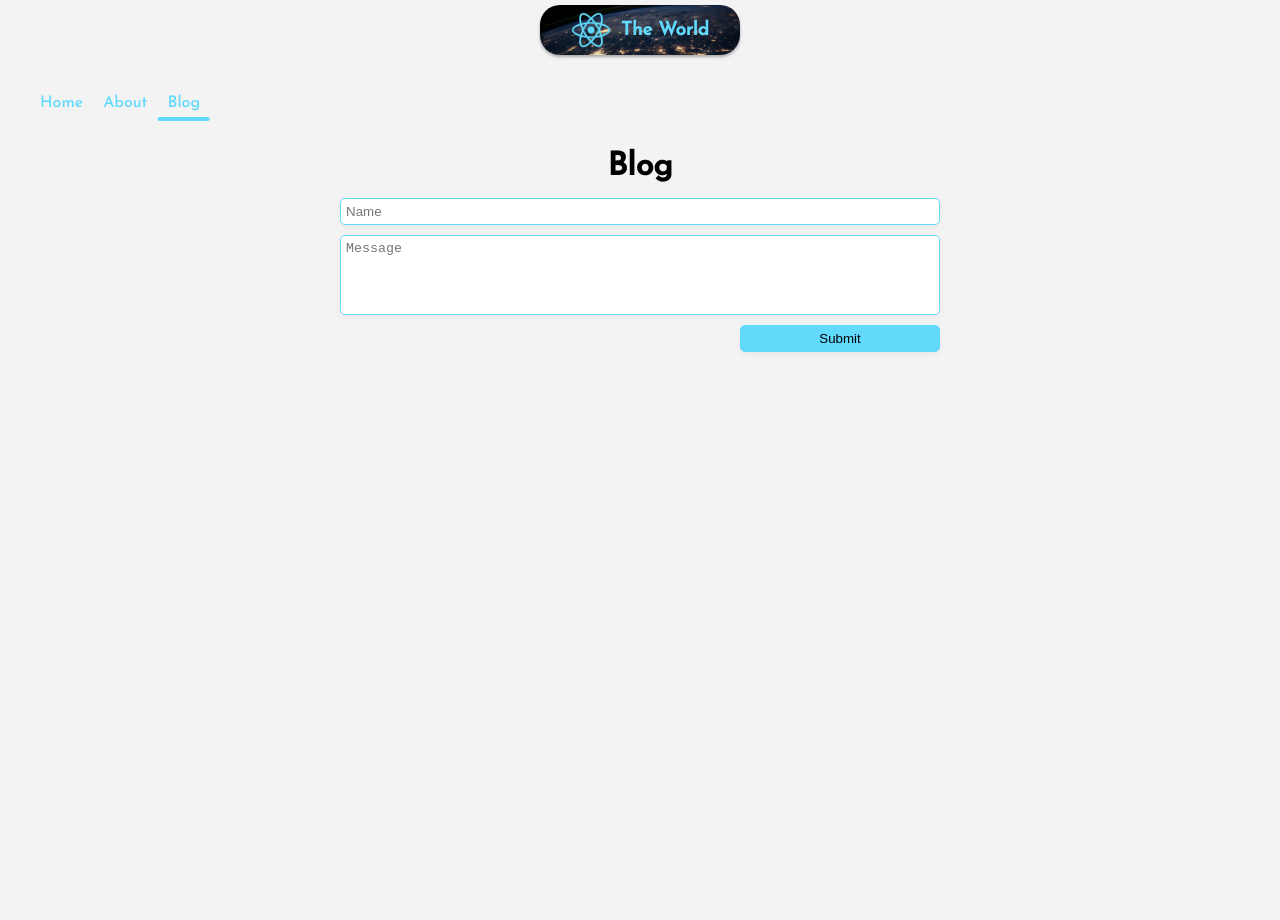
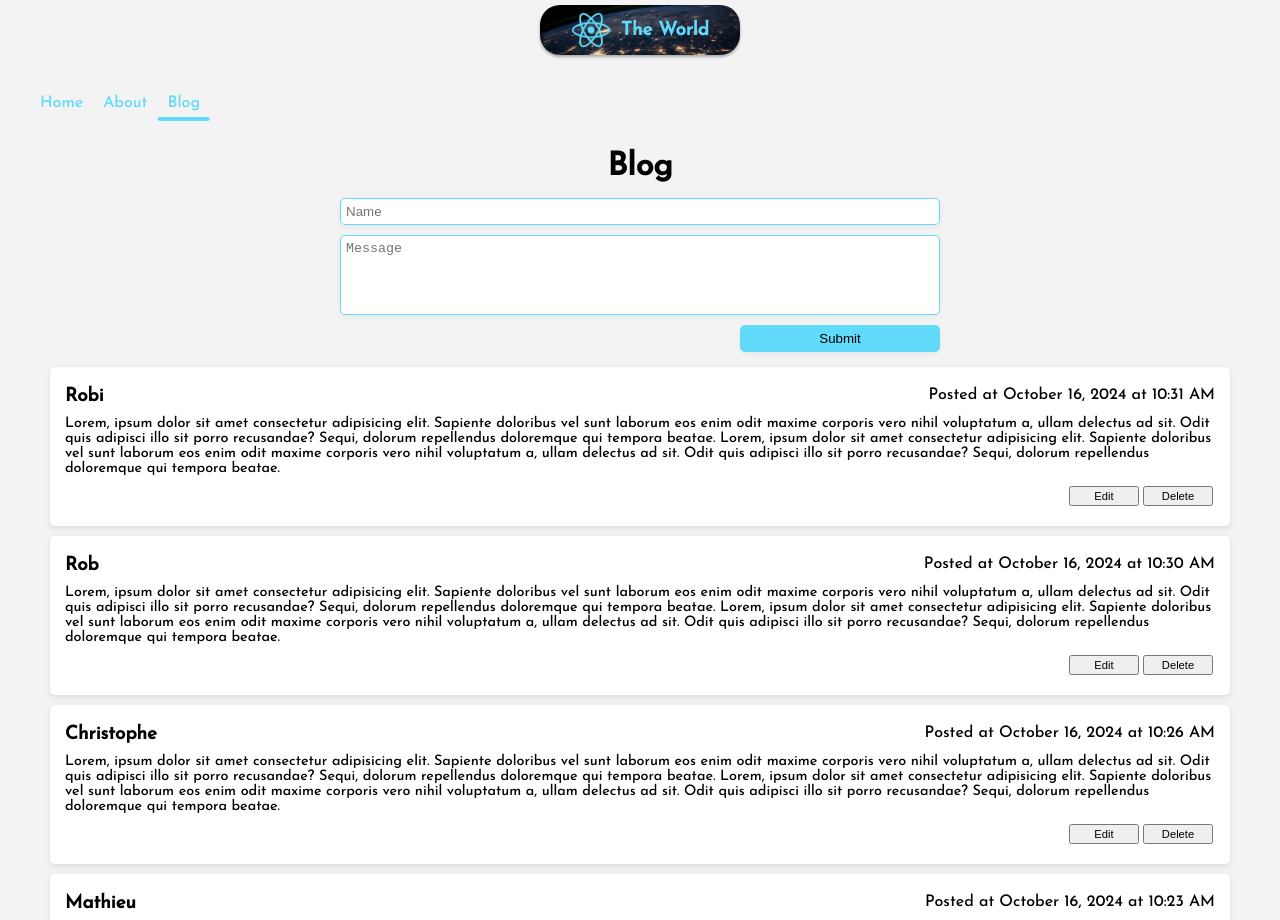
Before and after one commit to Rosanvila/React-Flag, a React (Create React App) app: page /blog in a window 1280 px wide. Shown: the top 920 px of the page. Before the commit the page ends 800 px from the top, so only its background shows below. Built offline with nearby package versions, Linux system fonts and the light colour scheme; data requests are answered from the project's data file.

Commit message:
[feature] Axios post articles

```diff
--- a/package.json
+++ b/package.json
@@ -7,6 +7,7 @@
     "@testing-library/react": "^13.4.0",
     "@testing-library/user-event": "^13.5.0",
     "axios": "^1.7.7",
+    "json-server": "^1.0.0-beta.3",
     "react": "^18.3.1",
     "react-dom": "^18.3.1",
     "react-router-dom": "^6.26.2",
@@ -17,7 +18,8 @@
     "start": "react-scripts start",
     "build": "react-scripts build",
     "test": "react-scripts test",
-    "eject": "react-scripts eject"
+    "eject": "react-scripts eject",
+    "server": "json-server --watch src/assets/db.json --port 3001"
   },
   "eslintConfig": {
     "extends": [
--- a/src/assets/db.json
+++ b/src/assets/db.json
@@ -4,19 +4,55 @@
       "author": "Robin",
       "content": "      Lorem, ipsum dolor sit amet consectetur adipisicing elit. Sapiente doloribus vel sunt laborum eos enim odit maxime corporis vero nihil voluptatum a, ullam delectus ad sit. Odit quis adipisci illo sit porro recusandae? Sequi, dolorum repellendus doloremque qui tempora beatae.",
       "date": 1621530288602,
-      "id": 1
+      "id": "1"
     },
     {
       "author": "Thomas",
       "content": "Lorem, ipsum dolor sit amet consectetur adipisicing elit. Sapiente doloribus vel sunt laborum eos enim odit maxime corporis vero nihil voluptatum a, ullam delectus ad sit. Odit quis adipisci illo sit porro recusandae? Sequi, dolorum repellendus doloremque qui tempora beatae.\n\nLorem, ipsum dolor sit amet consectetur adipisicing elit. Sapiente doloribus vel sunt laborum eos enim odit maxime corporis vero nihil voluptatum a, ullam delectus ad sit. Odit quis adipisci illo sit porro recusandae? Sequi, dolorum repellendus doloremque qui tempora beatae.",
       "date": 1621536029778,
-      "id": 2
+      "id": "2"
     },
     {
       "author": "Théo",
       "content": "Lorem, ipsum dolor sit amet consectetur adipisicing elit. Sapiente doloribus vel sunt laborum eos enim odit maxime corporis vero nihil voluptatum a, ullam delectus ad sit. Odit quis adipisci illo sit porro recusandae? Sequi, dolorum repellendus doloremque qui tempora beatae.Lorem, ipsum dolor sit amet consectetur adipisicing elit. Sapiente doloribus vel sunt laborum eos enim odit maxime corporis vero nihil voluptatum a, ullam delectus ad sit. ",
       "date": 1621536056135,
-      "id": 3
+      "id": "3"
+    },
+    {
+      "author": "Lila",
+      "content": "Lorem, ipsum dolor sit amet consectetur adipisicing elit. Sapiente doloribus vel sunt laborum eos enim odit maxime corporis vero nihil voluptatum a, ullam delectus ad sit. Odit quis adipisci illo sit porro recusandae? Sequi, dolorum repellendus doloremque qui tempora beatae. Lorem, ipsum dolor sit amet consectetur adipisicing elit. Sapiente doloribus vel sunt laborum eos enim odit maxime corporis vero nihil voluptatum a, ullam delectus ad sit. Odit quis adipisci illo sit porro recusandae? Sequi, dolorum repellendus doloremque qui tempora beatae.\n\n",
+      "date": 1729073636407,
+      "id": "4"
+    },
+    {
+      "id": "5",
+      "author": "Claire",
+      "content": "Lorem, ipsum dolor sit amet consectetur adipisicing elit. Sapiente doloribus vel sunt laborum eos enim odit maxime corporis vero nihil voluptatum a, ullam delectus ad sit. Odit quis adipisci illo sit porro recusandae? Sequi, dolorum repellendus doloremque qui tempora beatae. Lorem, ipsum dolor sit amet consectetur adipisicing elit. Sapiente doloribus vel sunt laborum eos enim odit maxime corporis vero nihil voluptatum a, ullam delectus ad sit. Odit quis adipisci illo sit porro recusandae? Sequi, dolorum repellendus doloremque qui tempora beatae.\n\nLorem, ipsum dolor sit amet consectetur adipisicing elit. Sapiente doloribus vel sunt laborum eos enim odit maxime corporis vero nihil voluptatum a, ullam delectus ad sit. Odit quis adipisci illo sit porro recusandae? Sequi, dolorum repellendus doloremque qui tempora beatae. Lorem, ipsum dolor sit amet consectetur adipisicing elit. Sapiente doloribus vel sunt laborum eos enim odit maxime corporis vero nihil voluptatum a, ullam delectus ad sit. Odit quis adipisci illo sit porro recusandae? Sequi, dolorum repellendus doloremque qui tempora beatae.\n\n",
+      "date": 1729073844344
+    },
+    {
+      "id": "6",
+      "author": "Mathieu",
+      "content": "Lorem, ipsum dolor sit amet consectetur adipisicing elit. Sapiente doloribus vel sunt laborum eos enim odit maxime corporis vero nihil voluptatum a, ullam delectus ad sit. Odit quis adipisci illo sit porro recusandae? Sequi, dolorum repellendus doloremque qui tempora beatae. Lorem, ipsum dolor sit amet consectetur adipisicing elit. Sapiente doloribus vel sunt laborum eos enim odit maxime corporis vero nihil voluptatum a, ullam delectus ad sit. Odit quis adipisci illo sit porro recusandae? Sequi, dolorum repellendus doloremque qui tempora beatae.\n\n",
+      "date": 1729074215537
+    },
+    {
+      "id": "7",
+      "author": "Christophe",
+      "content": "Lorem, ipsum dolor sit amet consectetur adipisicing elit. Sapiente doloribus vel sunt laborum eos enim odit maxime corporis vero nihil voluptatum a, ullam delectus ad sit. Odit quis adipisci illo sit porro recusandae? Sequi, dolorum repellendus doloremque qui tempora beatae. Lorem, ipsum dolor sit amet consectetur adipisicing elit. Sapiente doloribus vel sunt laborum eos enim odit maxime corporis vero nihil voluptatum a, ullam delectus ad sit. Odit quis adipisci illo sit porro recusandae? Sequi, dolorum repellendus doloremque qui tempora beatae.\n\n",
+      "date": 1729074401158
+    },
+    {
+      "id": "8",
+      "author": "Rob",
+      "content": "Lorem, ipsum dolor sit amet consectetur adipisicing elit. Sapiente doloribus vel sunt laborum eos enim odit maxime corporis vero nihil voluptatum a, ullam delectus ad sit. Odit quis adipisci illo sit porro recusandae? Sequi, dolorum repellendus doloremque qui tempora beatae. Lorem, ipsum dolor sit amet consectetur adipisicing elit. Sapiente doloribus vel sunt laborum eos enim odit maxime corporis vero nihil voluptatum a, ullam delectus ad sit. Odit quis adipisci illo sit porro recusandae? Sequi, dolorum repellendus doloremque qui tempora beatae.\n\n",
+      "date": 1729074652424
+    },
+    {
+      "id": "9",
+      "author": "Robi",
+      "content": "Lorem, ipsum dolor sit amet consectetur adipisicing elit. Sapiente doloribus vel sunt laborum eos enim odit maxime corporis vero nihil voluptatum a, ullam delectus ad sit. Odit quis adipisci illo sit porro recusandae? Sequi, dolorum repellendus doloremque qui tempora beatae. Lorem, ipsum dolor sit amet consectetur adipisicing elit. Sapiente doloribus vel sunt laborum eos enim odit maxime corporis vero nihil voluptatum a, ullam delectus ad sit. Odit quis adipisci illo sit porro recusandae? Sequi, dolorum repellendus doloremque qui tempora beatae.",
+      "date": 1729074664221
     }
   ]
 }
--- /dev/null
+++ b/src/components/Article.js
@@ -0,0 +1,25 @@
+import React from 'react';
+
+const Article = ({article}) => {
+
+    const dateFormat = (date) => {
+        const options = {year: "numeric", month: "long", day: "numeric", hour: "numeric", minute: "numeric"};
+        return new Date(date).toLocaleDateString("en-EN", options);
+    };
+
+    return (
+        <div className={"article"}>
+            <div className={"card-header"}>
+                <h3>{article.author}</h3>
+                <span>Posted at {dateFormat(article.date)}</span>
+            </div>
+            <p>{article.content}</p>
+            <div className={"btn-container"}>
+                <button>Edit</button>
+                <button>Delete</button>
+            </div>
+        </div>
+    );
+};
+
+export default Article;
--- a/src/pages/Blog.js
+++ b/src/pages/Blog.js
@@ -1,18 +1,50 @@
-import React from 'react';
+import React, {useEffect} from 'react';
 import Logo from "../components/Logo";
 import Navigation from "../components/Navigation";
+import axios from "axios";
+import Article from "../components/Article";
 
 const Blog = () => {
     const [content, setContent] = React.useState("");
     const [error, setError] = React.useState(false);
+    const [blogData, setBlogData] = React.useState([]);
+    const [author, setAuthor] = React.useState("");
+    const [lastId, setLastId] = React.useState(0);
+
+const getData = async () => {
+    await axios
+        .get("http://localhost:3001/articles")
+        .then((response) => {
+            const data = response.data;
+            setBlogData(data);
+            const numericIds = data.map(article => parseInt(article.id)).filter(id => !isNaN(id));
+            setLastId(Math.max(...numericIds, 0));
+        });
+};
+
+useEffect(() => {
+    getData().then(r => r);
+}, []);
+
     const handle = (ev) => {
         ev.preventDefault();
 
         if (content.length < 140) {
             setError(true);
         } else {
-            setError(false);
-            // Send the message to the server
+            const newId = lastId + 1;
+            axios.post("http://localhost:3001/articles", {
+                author,
+                content,
+                date: Date.now(),
+                id: newId.toString()
+            }).then(() => {
+                setLastId(newId);
+                setError(false);
+                setContent("");
+                setAuthor("");
+                getData().then(r => r);
+            });
         }
     };
 
@@ -22,15 +54,24 @@ const Blog = () => {
             <Navigation/>
             <h1>Blog</h1>
             <form onSubmit={(ev) => handle(ev)}>
-                <input type="text" placeholder="Name"/>
+                <input type="text" placeholder="Name"
+                       onChange={(e) => (setAuthor(e.target.value))}
+                       value={author}/>
                 <textarea placeholder="Message" style={{border: error ? "1px solid red" : "1px solid #67dafb"}}
-                          onChange={(ev) => setContent(ev.target.value)}></textarea>
+                          onChange={(ev) => setContent(ev.target.value)}
+                          value={content}></textarea>
                 <p>
                     {error && "Your message is too short, it should be at least 140 characters long."}
                 </p>
                 <input type="submit" value="Submit"/>
             </form>
-            <ul></ul>
+            <ul>
+                {blogData
+                    .sort((a, b) => b.date - a.date)
+                    .map((article) => (
+                        <Article key={article.id} article={article}/>
+                    ))}
+            </ul>
         </div>
     );
 };
```
Also changed, not shown: 1 other file (tests, documents, lock files or other folders).
